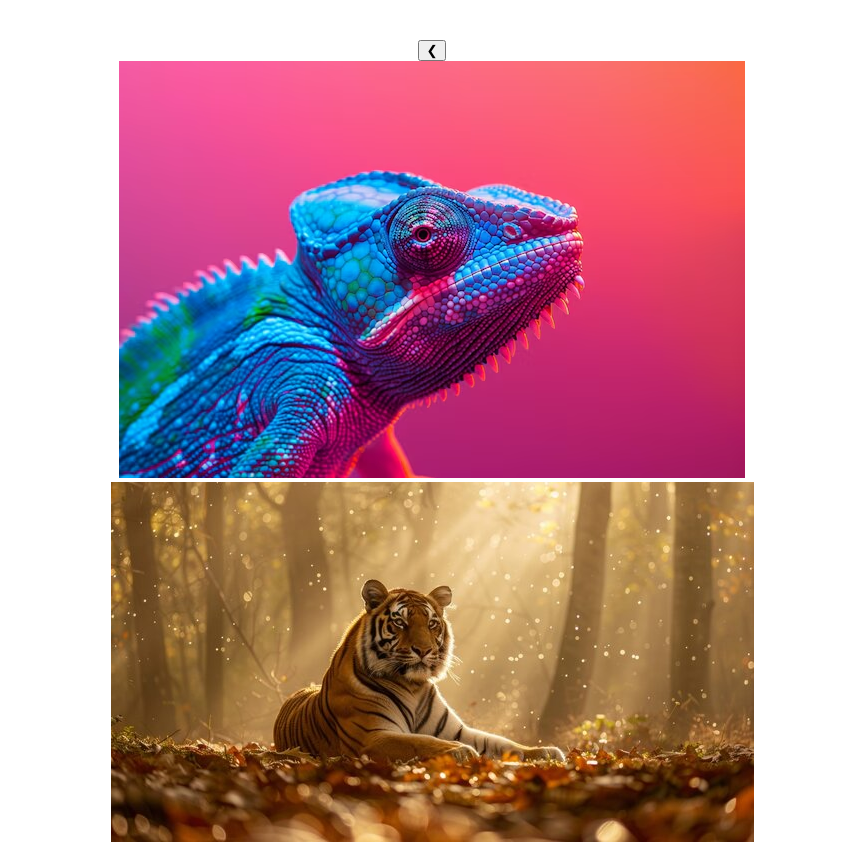
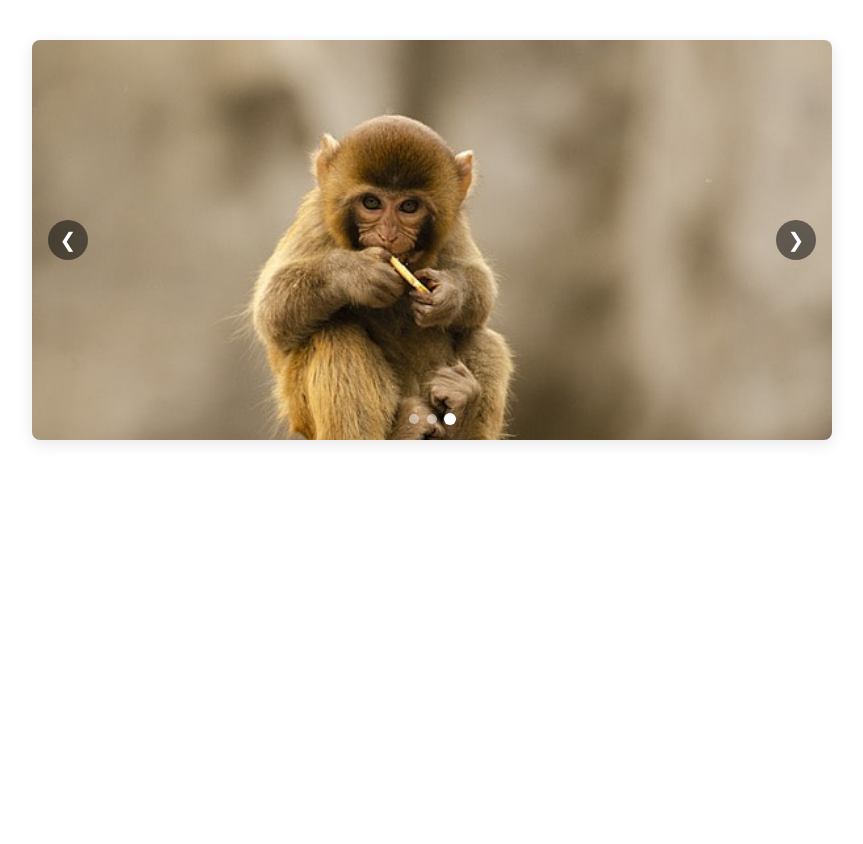
Before and after one commit to B0K1NG/ReactProjects, a React (Vite) app: page / in a window 1280 px wide. Shown: the top 844 px of the page, without its empty margins (208-1071 px from the left). After the commit the page ends 800 px from the top, so only its background shows below. Built offline with nearby package versions, Linux system fonts and the light colour scheme.

Commit message:
feat: add style mapping

```diff
--- a/src/sass/style.css
+++ b/src/sass/style.css
@@ -1,8 +1,79 @@
-.HomePage {
-  color: red;
+.carousel {
+  position: relative;
+  max-width: 800px;
+  margin: 0 auto;
+  overflow: hidden;
+  border-radius: 8px;
+  box-shadow: 0 4px 15px rgba(0, 0, 0, 0.1);
 }
-
-.box {
-  border: 3px solid;
-  padding: 25px;
+.carousel__slides {
+  position: relative;
+  height: 400px;
+}
+.carousel__slide {
+  position: absolute;
+  width: 100%;
+  height: 100%;
+  opacity: 0;
+  transition: opacity 0.5s ease-in-out;
+}
+.carousel__slide--active {
+  opacity: 1;
+}
+.carousel__slide img {
+  width: 100%;
+  height: 100%;
+  -o-object-fit: cover;
+     object-fit: cover;
+}
+.carousel__button--prev, .carousel__button--next {
+  position: absolute;
+  top: 50%;
+  transform: translateY(-50%);
+  background: rgba(0, 0, 0, 0.5);
+  color: white;
+  border: none;
+  width: 40px;
+  height: 40px;
+  border-radius: 50%;
+  cursor: pointer;
+  transition: background-color 0.3s ease;
+  z-index: 2;
+  font-size: 20px;
+  display: flex;
+  align-items: center;
+  justify-content: center;
+}
+.carousel__button--prev:hover, .carousel__button--next:hover {
+  background: rgba(0, 0, 0, 0.8);
+}
+.carousel__button--prev {
+  left: 16px;
+}
+.carousel__button--next {
+  right: 16px;
+}
+.carousel__indicators {
+  position: absolute;
+  bottom: 16px;
+  left: 50%;
+  transform: translateX(-50%);
+  display: flex;
+  gap: 8px;
+  z-index: 2;
+}
+.carousel__indicator {
+  width: 10px;
+  height: 10px;
+  border-radius: 50%;
+  background: rgba(255, 255, 255, 0.5);
+  cursor: pointer;
+  transition: all 0.3s ease;
+}
+.carousel__indicator:hover {
+  background: rgba(255, 255, 255, 0.8);
+}
+.carousel__indicator--active {
+  background: white;
+  transform: scale(1.2);
 }/*# sourceMappingURL=style.css.map */
```
Also changed, not shown: 1 other file (tests, documents, lock files or other folders).
